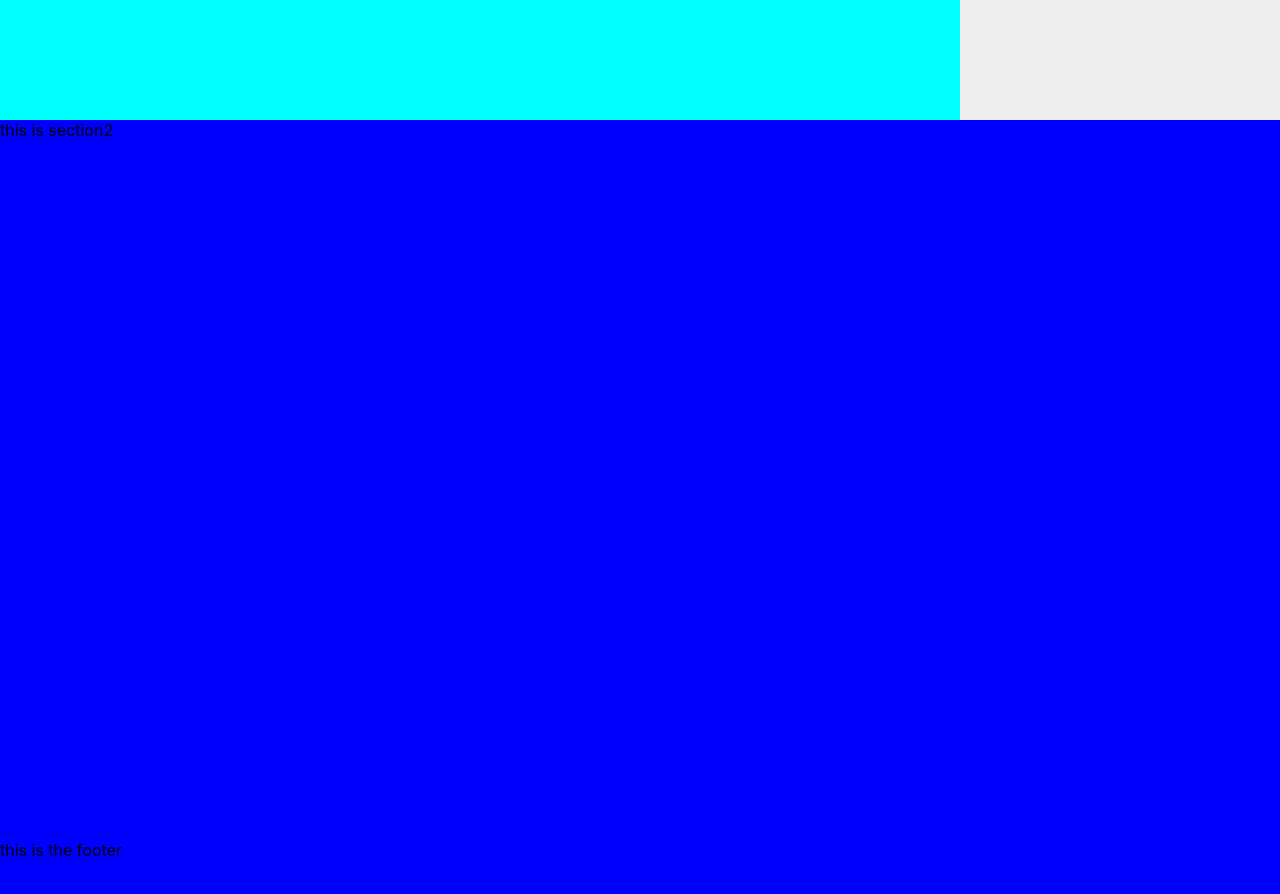
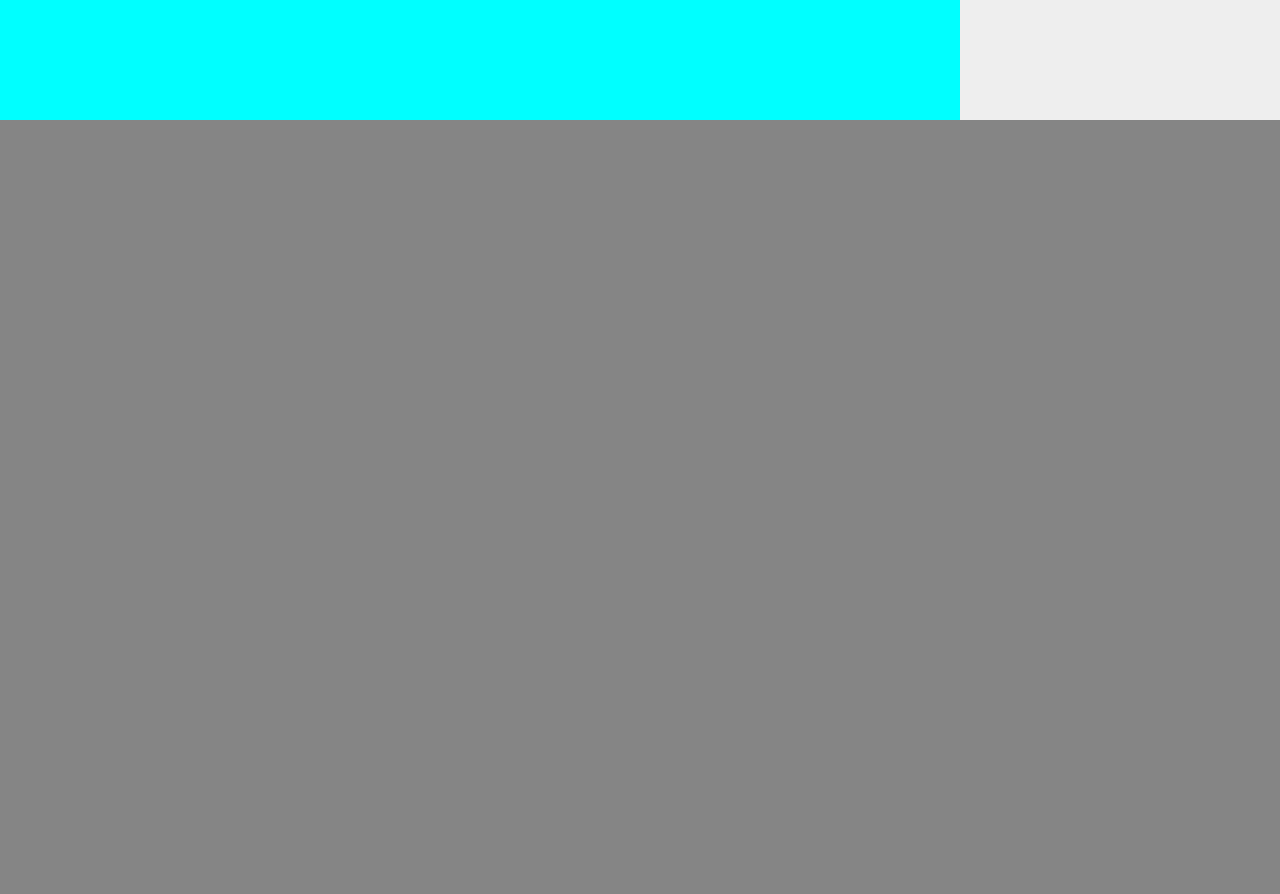
Before and after one commit to tkolkmeyer/kycom, a React (Create React App) app: page / in a window 1280 px wide. Shown: the part 680-1574 px from the top of the page. After the commit the page ends 800 px from the top, so only its background shows below. Built offline with nearby package versions, Linux system fonts and the light colour scheme.

Commit message:
scroll lock

```diff
--- a/src/App.css
+++ b/src/App.css
@@ -1,11 +1,37 @@
 body{
   background-color: rgb(133, 133, 133);
+  overflow: hidden;
+}
+
+
+
+
+.mainHome {
+  overflow: scroll;
+  height: 100vh;
+  scroll-snap-points-y: repeat(100vh);
+  scroll-snap-type: y mandatory;
+
+}
+
+.mainHome::-webkit-scrollbar {
+  display: none;
+  -ms-overflow-style: none;  /* IE and Edge */
+  scrollbar-width: none;  /* Firefox */
+}
+
+.mainHome section {
+  height: 100vh;
+  scroll-snap-align: start;
+  position: relative;
 }
 
 .section1{
   height: 100vh;
 
 }
+
+
 
 .row{
 
@@ -36,6 +62,7 @@ body{
 
   max-height: 100vh;
   background-color: blue;
+
   height: 100vh;
   position: relative;
 }
--- a/src/App.js
+++ b/src/App.js
@@ -5,7 +5,7 @@ function App() {
   return (
     <div className='mainHome'>
 
-      <div className = 'section1'>
+      <section className = 'section1'>
         <div className = "row">
           <div className = "col-3-of-4">
             col 3 of 4
@@ -14,11 +14,11 @@ function App() {
             col 1 of 4
           </div>
         </div>
-      </div>
+      </section>
 
 
 
-      <div className= "section2">
+      <section className= "section2">
         this is section2
 
         <div className = "video">
@@ -31,7 +31,8 @@ function App() {
           this is the footer
 
         </div>
-      </div>
+      </section>
+
     </div>
 
 
```
